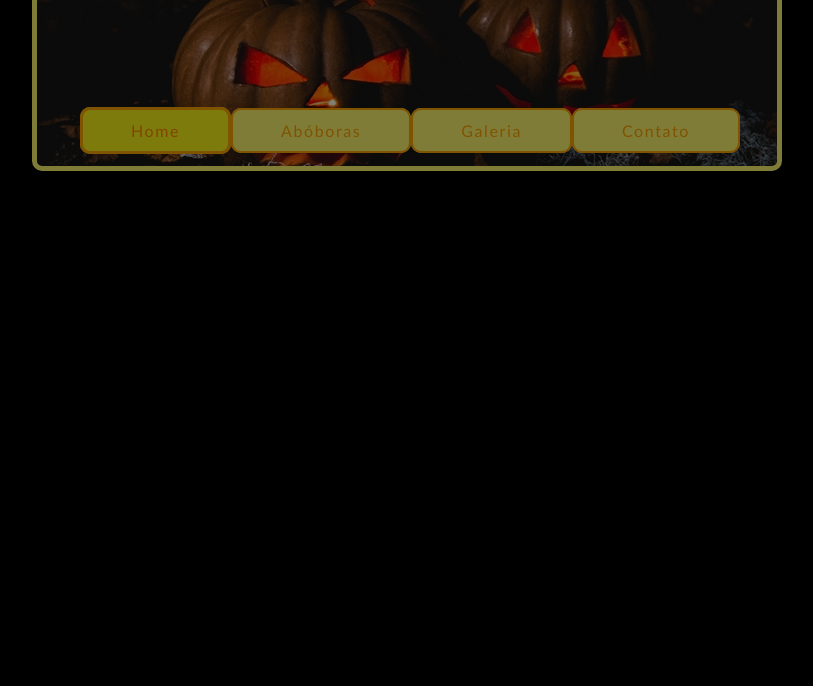
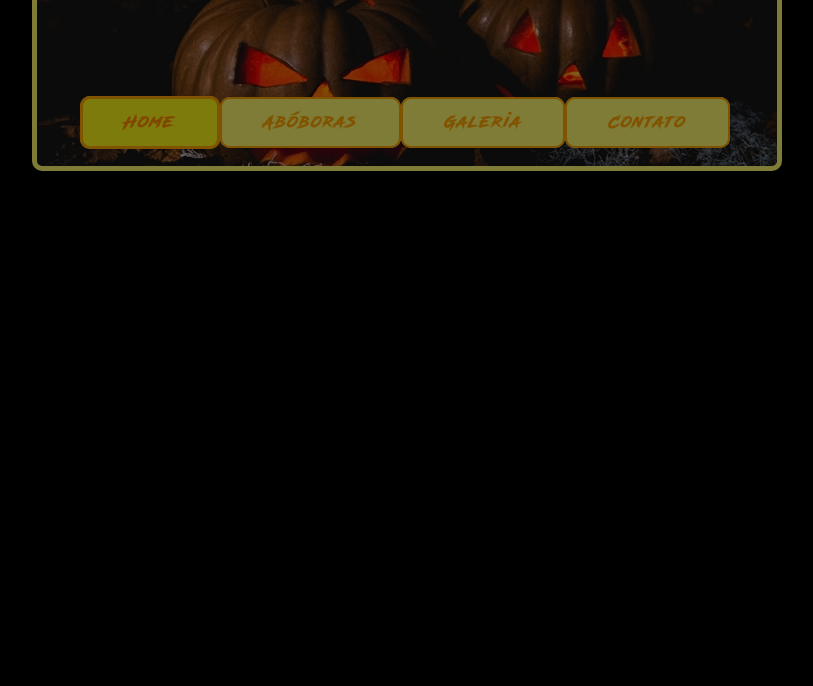
Before and after one commit to robsonshockwave/pumpkins, a plain HTML site: page index.html in a window 1280 px wide. Shown: the part 114-800 px from the top of the page, without its empty margins (233-1046 px from the left). Drawn offline with Linux system fonts and the light colour scheme.

Commit message:
Fonte colocada

```diff
--- a/css/style.css
+++ b/css/style.css
@@ -1,6 +1,11 @@
 * {
   margin: 0;
   padding: 0;
+}
+
+@font-face {
+  font-family: "Road Rage";
+  src: url(../fonts/RoadRage.woff);
 }
 
 body {
@@ -35,7 +40,7 @@ ul {
 }
 
 #topo ul {
-  margin-top: 130px;
+  margin-top: 110px;
   margin-left: 43px;
   float: left;
 }
@@ -48,11 +53,15 @@ ul {
   text-decoration: none;
   letter-spacing: 0.1em;
   line-height: 2em;
-  padding: 0.7em 3em;
+  padding: 0.7em 2.6em;
   background: #fef76e;
   color: orange;
   border: 2px solid orange;
   border-radius: 10px;
+}
+
+.logo, #topo ul li a {
+  font-family: "Road Rage";
 }
 
 #topo ul li a:hover {
```
